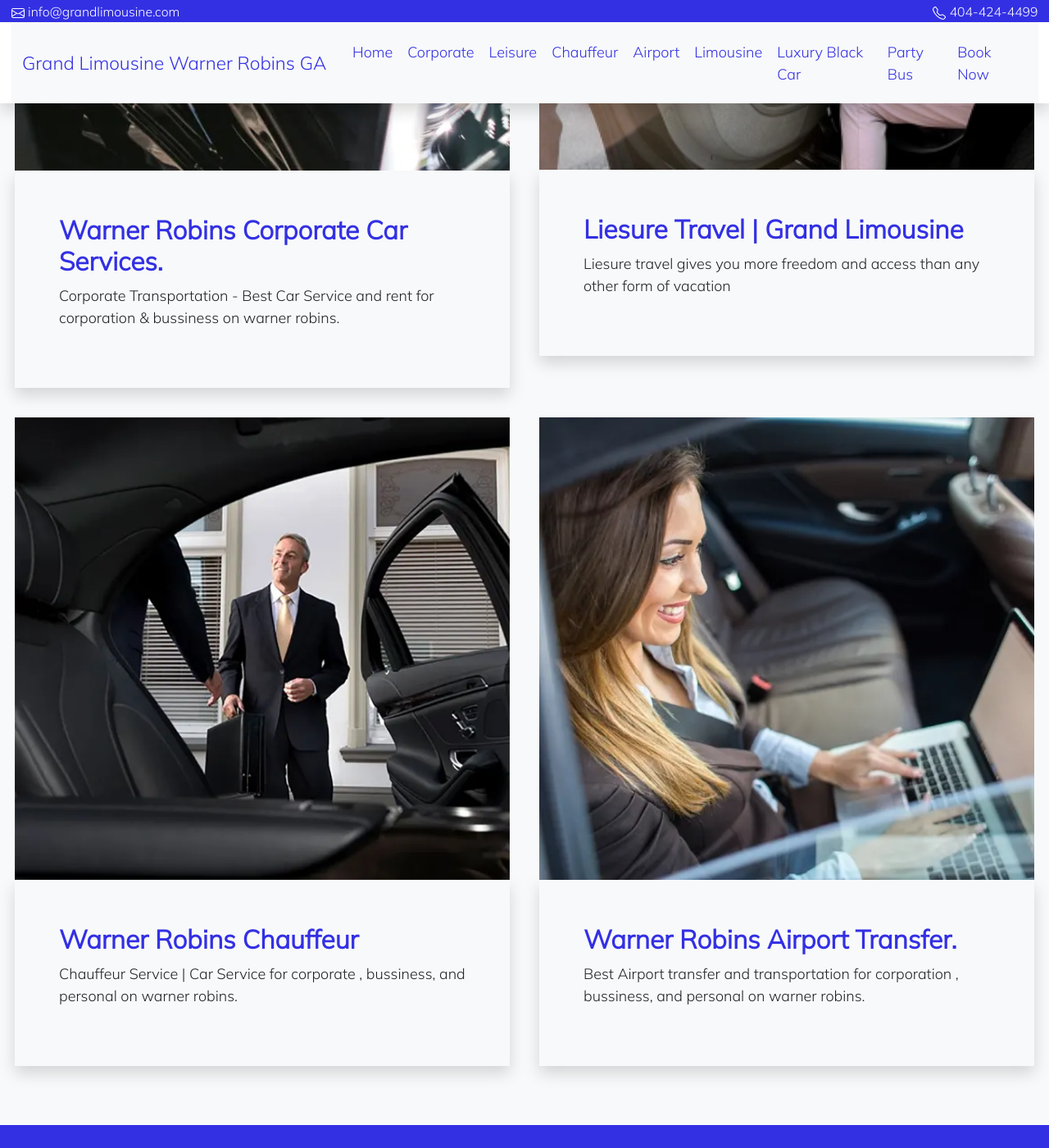
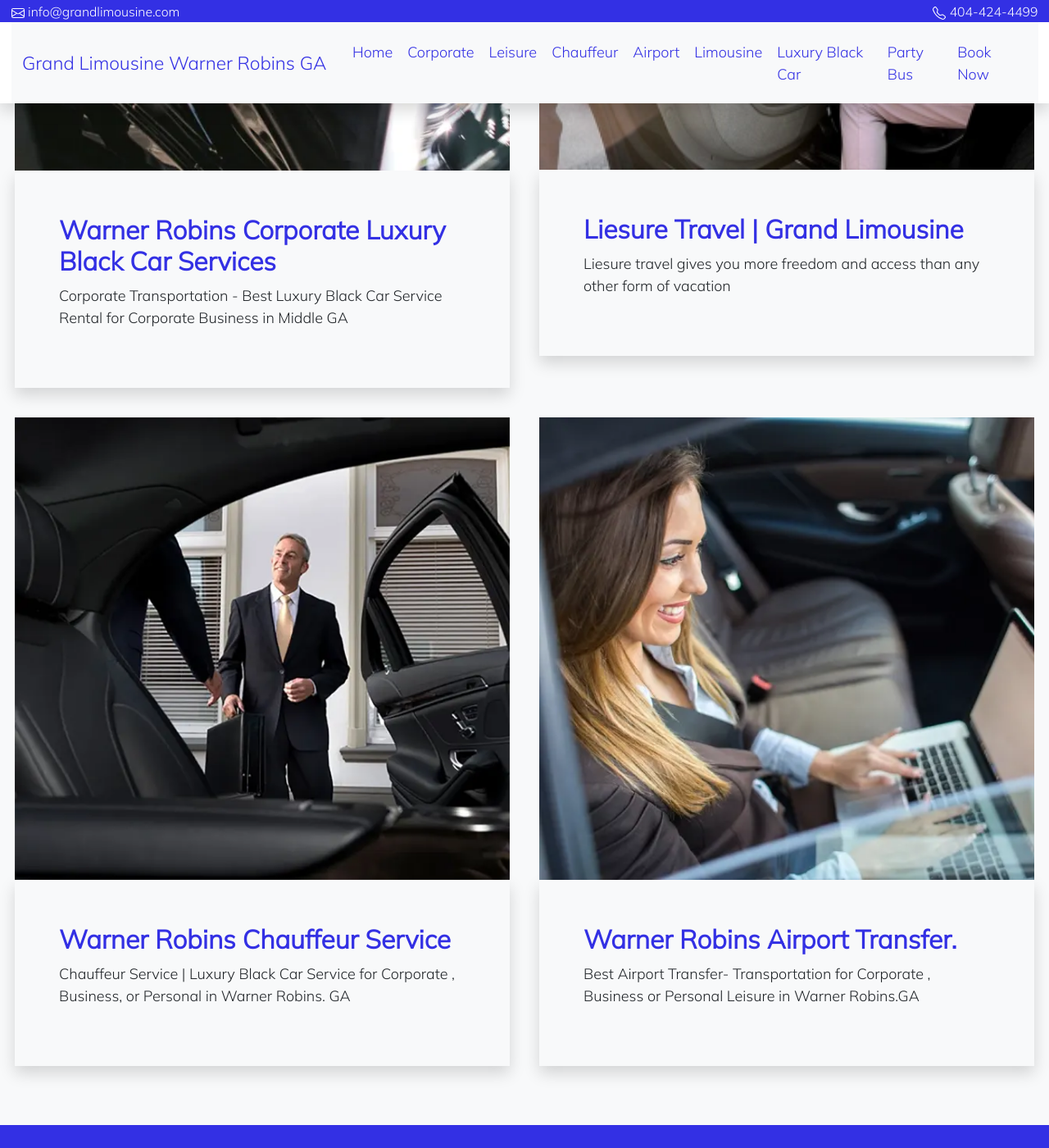
Before and after one commit to wynngrand/grandlimowarner-robins, a Jekyll site: the page built from _posts/2022-08-10-corporate.md, in a window 1280 px wide and 1400 px high, scrolled down 3036 px. Shown: the whole window at 82% size. Built offline with Jekyll 4.4.1, drawn with Linux system fonts in a browser that asks for light colours; some of the changed text lies outside the part shown.

Commit message:
Update from Forestry.io wynngrand updated _posts/2022-08-10-corporate.md wynngrand updated _posts/2022-08-09-chauffeur.md wynngrand updated _posts/2022-08-09-airport.md

```diff
--- a/_posts/2022-08-09-airport.md
+++ b/_posts/2022-08-09-airport.md
@@ -3,8 +3,8 @@ layout: post
 navname: Airport
 permalink: "/airport.html"
 title: Warner Robins Airport Transfer.
-description: Best Airport transfer and transportation for corporation , bussiness,
-  and personal on warner robins.
+description: Best Airport Transfer- Transportation for Corporate , Business or Personal
+  Leisure in Warner Robins.GA
 cover: "/assets/img/macon-car-service.webp"
 
 ---
--- a/_posts/2022-08-09-chauffeur.md
+++ b/_posts/2022-08-09-chauffeur.md
@@ -2,9 +2,9 @@
 layout: post
 navname: Chauffeur
 permalink: "/chauffeur.html"
-title: Warner Robins Chauffeur
-description: Chauffeur Service  | Car Service for corporate , bussiness, and personal
-  on warner robins.
+title: Warner Robins Chauffeur Service
+description: Chauffeur Service  | Luxury Black Car Service for Corporate , Business,
+  or Personal in Warner Robins. GA
 cover: "/assets/img/macon Sight Seeing Service.webp"
 
 ---
--- a/_posts/2022-08-10-corporate.md
+++ b/_posts/2022-08-10-corporate.md
@@ -2,9 +2,9 @@
 layout: post
 navname: Corporate
 permalink: "/corporate.html"
-title: Warner Robins Corporate Car Services.
-description: Corporate Transportation - Best Car Service and rent for corporation
-  & bussiness on warner robins.
+title: Warner Robins Corporate Luxury Black Car Services
+description: Corporate Transportation - Best Luxury Black Car Service Rental for Corporate
+  Business in Middle GA
 cover: "/assets/img/macon Limo Luxury Car.webp"
 
 ---
```
